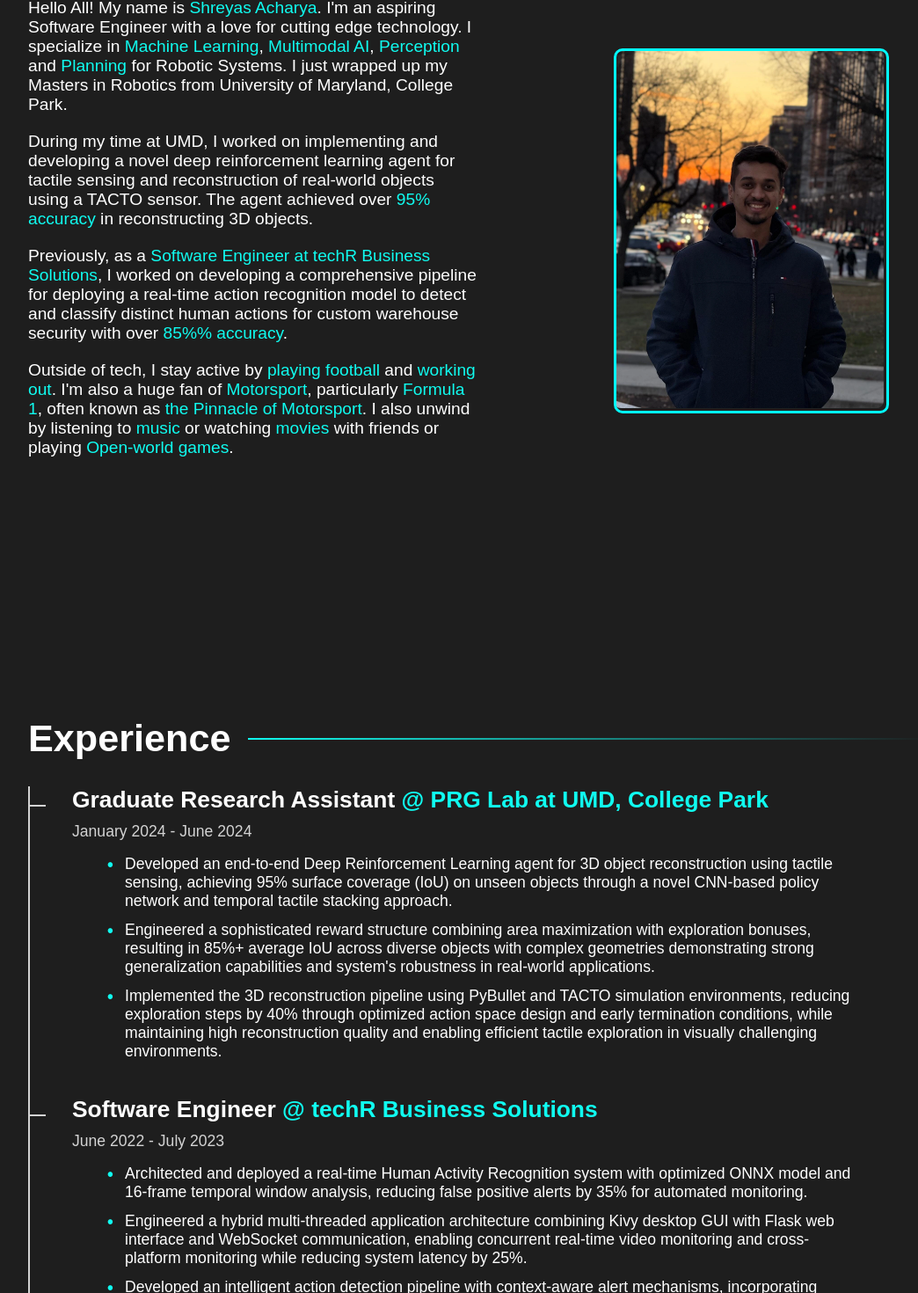
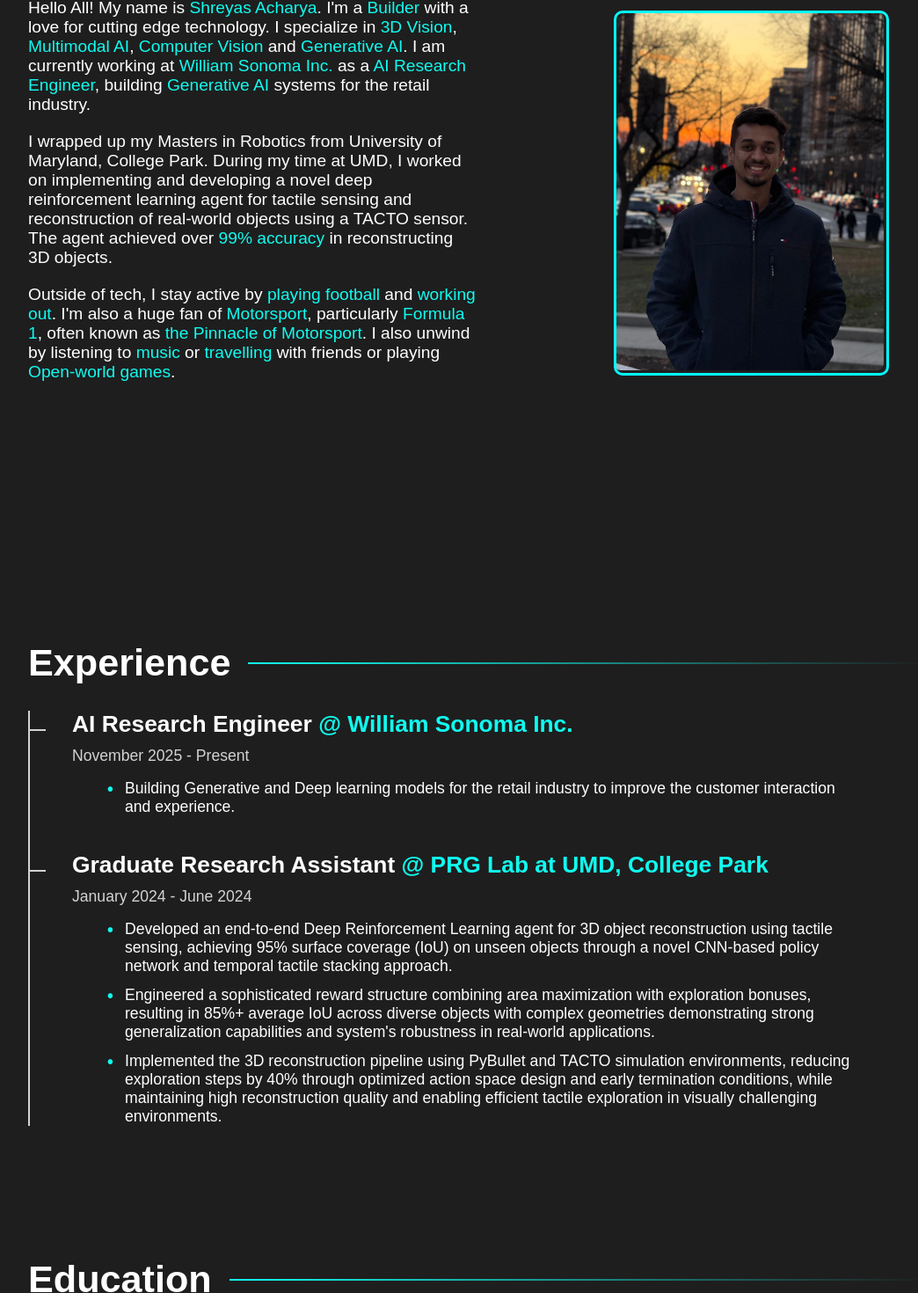
Before and after one commit to StarkGoku10/StarkGoku10.github.io, a React (Create React App) app: page / in a window 1280 px wide. Shown: the part 910-2380 px from the top of the page at 88% size, without its empty margins (96-1140 px from the left). Built offline with nearby package versions, Linux system fonts and the light colour scheme.

Commit message:
Update experience, typewriter, and resume

```diff
--- a/src/components/about/about.tsx
+++ b/src/components/about/about.tsx
@@ -84,23 +84,19 @@ const About: React.FC = () => {
         >
           <motion.p variants={textChildVariants}>
             Hello All! My name is <span className="cyan-text">Shreyas Acharya</span>.
-            I'm an aspiring Software Engineer with a love for cutting edge technology. I specialize in <span className="cyan-text">Machine Learning</span>,
-            <span className="cyan-text"> Multimodal AI</span>, <span className="cyan-text"> Perception </span> and <span className="cyan-text"> Planning</span> for Robotic Systems.
-            I just wrapped up my  Masters in Robotics from University of Maryland, College Park.
+            I'm a <span className="cyan-text">Builder</span> with a love for cutting edge technology. I specialize in <span className="cyan-text">3D Vision</span>,
+            <span className="cyan-text"> Multimodal AI</span>, <span className="cyan-text"> Computer Vision </span> and <span className="cyan-text"> Generative AI</span>.
+            I am currently working at <span className="cyan-text">William Sonoma Inc.</span> as a <span className="cyan-text">AI Research Engineer</span>, building <span className="cyan-text">Generative AI</span> systems for the retail industry.
           </motion.p>
           <motion.p variants={textChildVariants}>
-            During my time at UMD, I worked on implementing and developing a novel deep reinforcement learning
+            I wrapped up my Masters in Robotics from University of Maryland, College Park. During my time at UMD, I worked on implementing and developing a novel deep reinforcement learning
             agent for tactile sensing and reconstruction of real-world objects using a TACTO sensor. The agent achieved over
-            <span className="cyan-text"> 95% accuracy</span> in reconstructing 3D objects.
-          </motion.p>
-          <motion.p variants={textChildVariants}>
-            Previously, as a <span className="cyan-text">Software Engineer at techR Business Solutions</span>, I worked on developing a comprehensive pipeline for deploying a real-time action recognition model
-            to detect and classify distinct human actions for custom warehouse security with over <span className="cyan-text">85%% accuracy</span>.
+            <span className="cyan-text"> 99% accuracy</span> in reconstructing 3D objects.
           </motion.p>
           <motion.p variants={textChildVariants}>
            Outside of tech, I stay active by <span className="cyan-text">playing football</span> and <span className="cyan-text">working out</span>.
            I'm also a huge fan of <span className="cyan-text">Motorsport</span>, particularly <span className="cyan-text">Formula 1</span>, often known as <span className="cyan-text">the Pinnacle of Motorsport</span>.
-           I also unwind by listening to <span className="cyan-text">music</span> or watching <span className="cyan-text">movies</span> with friends
+           I also unwind by listening to <span className="cyan-text">music</span> or <span className="cyan-text">travelling</span> with friends
            or playing <span className="cyan-text">Open-world games</span>.
           </motion.p>
         </motion.div>
--- a/src/components/hero/hero.tsx
+++ b/src/components/hero/hero.tsx
@@ -235,9 +235,9 @@ const Hero: React.FC = () => {
   ]; // Array of possible headline texts
 
   const typewriterTexts = [
+    "AI Research Engineer @ William Sonoma Inc.",
     "Software Engineer",
-    "Machine Learning Engineer",
-    "Ex-Software Engineer @ techR Business Solutions ",
+    "3D Vision Efficianado",
     "AI Enthusiast",
     "F1 Fanatic",
     "Part-time Athlete",
@@ -329,7 +329,7 @@ const Hero: React.FC = () => {
           <JobSeekingText>
             My playground is the intersection of <HighlightedText>Language</HighlightedText>, <HighlightedText>Vision</HighlightedText>, and <HighlightedText>Action</HighlightedText>. I'm driven to build Multimodal AI Systems that can perceive and interact with the world in new ways.
             <br /><br />
-            Actively seeking full-time roles in Software Engineering, AI and Robotics for 2025.
+            Actively seeking full-time roles in Software Engineering, AI and Robotics for 2026.
             Feel free to <ReachOutLink href="https://www.linkedin.com/in/shreyas-acharya-10gma/" target="_blank" rel="noopener noreferrer">reach out</ReachOutLink> if you're looking for a passionate engineer to help build something amazing.
           </JobSeekingText>
         </motion.div>
--- a/src/components/resume/resume.tsx
+++ b/src/components/resume/resume.tsx
@@ -117,6 +117,19 @@ const Resume: React.FC = () => {
 
             <div className="line-container">
               <motion.div className="timeline-line" variants={timelineLineVariants} />
+              {/* Current Job */}
+              <motion.div className="job-container" variants={jobContainerVariants}>
+                  <motion.div className="timeline-tick" variants={timelineTickVariants} />
+                  <motion.h3 className="job-title" variants={jobContentVariants}>
+                    <HoverText>AI Research Engineer</HoverText> <span className="company">@ William Sonoma Inc.</span>
+                  </motion.h3>
+                  <motion.p className="job-dates" variants={jobContentVariants}>November 2025 - Present</motion.p>
+                  <motion.ul variants={jobContentVariants}>
+                    <li className="bullet-point">
+                    Building Generative and Deep learning models for the retail industry to improve the customer interaction and experience.
+                    </li>
+                  </motion.ul>
+                </motion.div>
               <motion.div variants={jobListVariants}>
                 {/* Job 1 */}
                 <motion.div className="job-container" variants={jobContainerVariants}>
@@ -141,28 +154,6 @@ const Resume: React.FC = () => {
                   </motion.ul>
                 </motion.div>
 
-                {/* Job 2 */}
-                <motion.div className="job-container" variants={jobContainerVariants}>
-                  <motion.div className="timeline-tick" variants={timelineTickVariants} />
-                  <motion.h3 className="job-title" variants={jobContentVariants}>
-                    <HoverText>Software Engineer</HoverText> <span className="company">@ techR Business Solutions</span>
-                  </motion.h3>
-                  <motion.p className="job-dates" variants={jobContentVariants}>June 2022 - July 2023</motion.p>
-                  <motion.ul variants={jobContentVariants}>
-                    <li className="bullet-point">
-                    Architected and deployed a real-time Human Activity Recognition system  with optimized ONNX model and
-                    16-frame temporal window analysis, reducing false positive alerts by 35% for automated monitoring.
-                    </li>
-                    <li className="bullet-point">
-                    Engineered a hybrid multi-threaded application architecture combining Kivy desktop GUI with Flask web interface and WebSocket communication,
-                    enabling concurrent real-time video monitoring and cross-platform monitoring while reducing system latency by 25%.
-                    </li>
-                    <li className="bullet-point">
-                    Developed an intelligent action detection pipeline with context-aware alert mechanisms, incorporating temporal analysis and smart triggering logic
-                    that improved detection accuracy by 28% over baseline models, enabling real-time intervention capabilities for fall detection systems.
-                    </li>
-                  </motion.ul>
-                </motion.div>
               </motion.div>
             </div>
           </motion.div>
```
Also changed, not shown: 2 other files (tests, documents, lock files or other folders).
